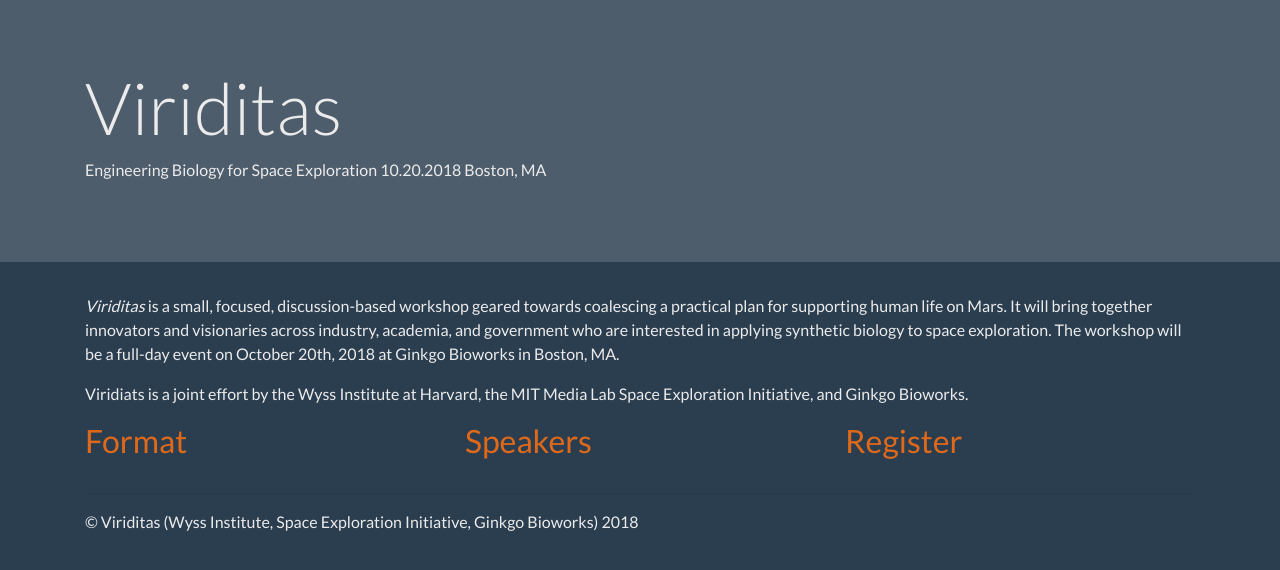
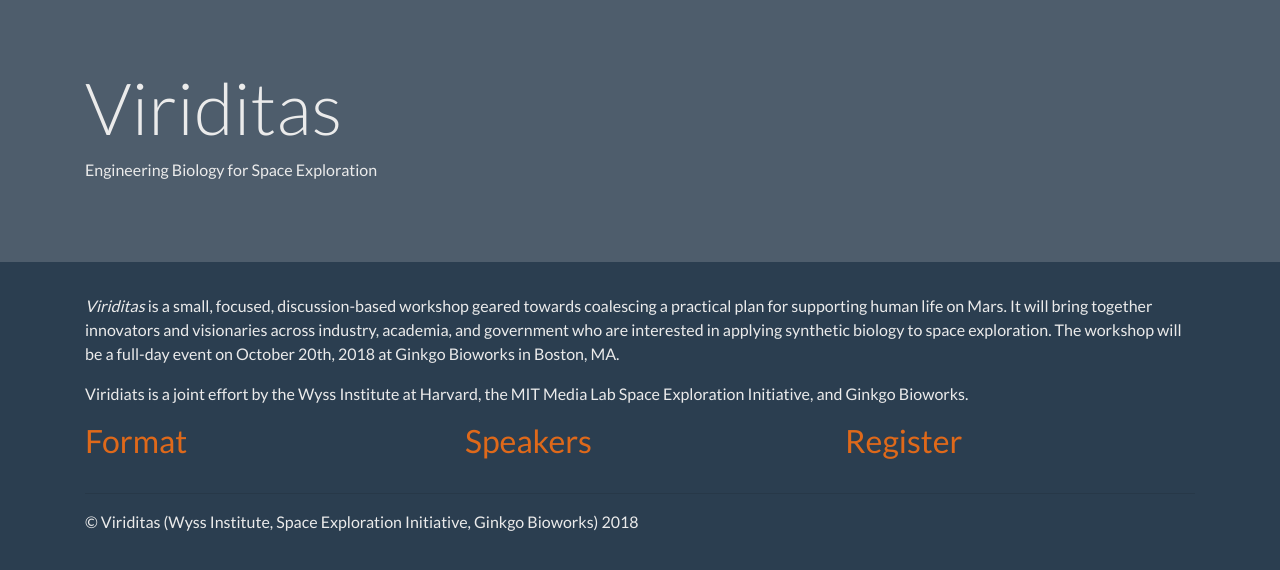
Before and after one commit to viriditas-org/viriditas-org.github.io, a Jekyll site: the page built from index.md, in a window 1280 px wide. Shown: the top 570 px of the page. Built offline with Jekyll 4.4.1, drawn with Linux system fonts in a browser that asks for light colours; nearby versions of some CDN libraries.

Commit message:
Update _config.yml

```diff
--- a/_config.yml
+++ b/_config.yml
@@ -2,7 +2,7 @@
 
 # Site Metadata
 title: Viriditas
-description: Engineering Biology for Space Exploration  10.20.2018  Boston, MA
+description: Engineering Biology for Space Exploration
 
 # Speaker data as its own collection
 collections:
```
